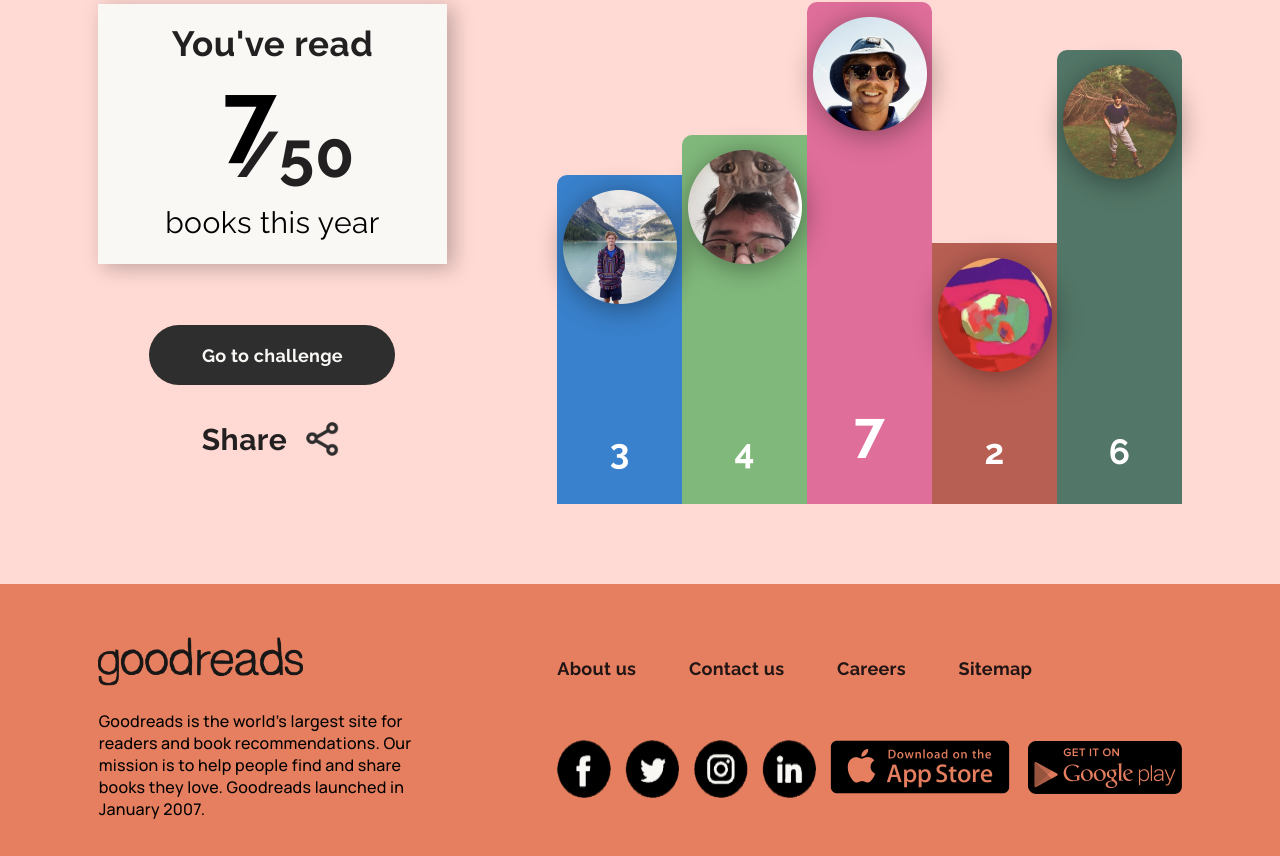
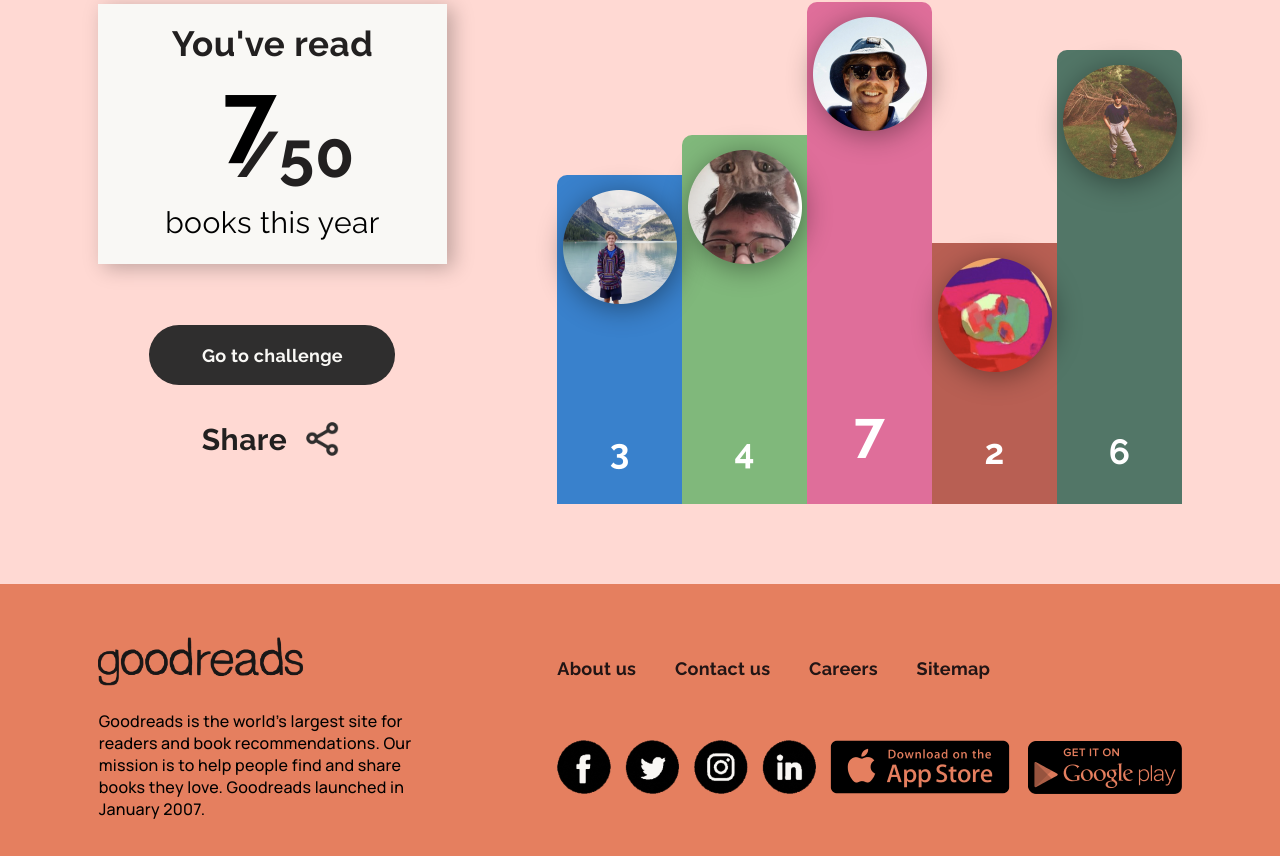
Before and after one commit to joshua-halliday/goodreads, a plain HTML site: page index.html in a window 1280 px wide. Shown: the part 2442-3298 px from the top of the page. Drawn offline with nearby package versions, Linux system fonts and the light colour scheme.

Commit message:
tweaks to footer padding

```diff
--- a/css/style.css
+++ b/css/style.css
@@ -589,7 +589,7 @@ flex-direction: column;
     left: 43.54%;
     right: 7.64%;
     justify-content: space-between;
-    padding-right: 150px;
+    padding-right: 15%;
 }
 
 #footerCopy {
@@ -610,3 +610,7 @@ flex-direction: column;
 #iosApp {
     padding-right: 14px;
 }
+#socialIconImg {
+    width: auto;
+    height: 54px;
+}
```
